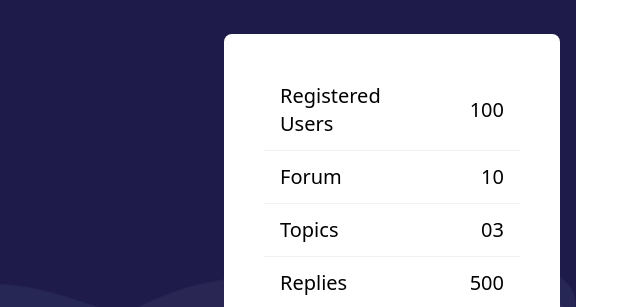
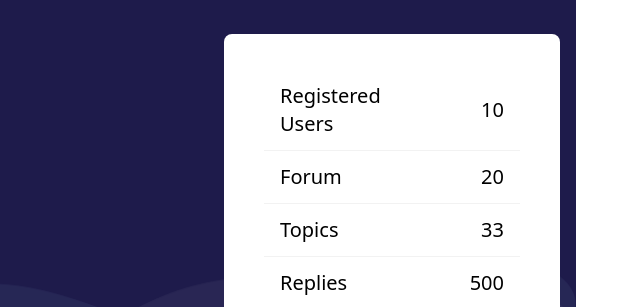
Before and after one commit to ZakiaSultana4/Zetro-Forum_B8A6, a plain HTML site: page index.html in a window 1280 px wide. Shown: the part 218-525 px from the top of the page, 640-1280 px from the left. Drawn offline with nearby package versions, Linux system fonts and the light colour scheme; no server answers.

```diff
--- a/index.html
+++ b/index.html
@@ -97,15 +97,15 @@
                                 <tbody class="*:text-color1/80 *:font-medium lg:*:text-lg xl:*:text-xl">
                                     <tr class="hover">
                                         <td colspan="2">Registered Users</td>
-                                        <td class="text-right">100</td>
+                                        <td class="text-right">10</td>
                                     </tr>
                                     <tr class="hover">
                                         <td colspan="2">Forum</td>
-                                        <td class="text-right">10</td>
+                                        <td class="text-right">20</td>
                                     </tr>
                                     <tr class="hover">
                                         <td colspan="2">Topics</td>
-                                        <td class="text-right">03</td>
+                                        <td class="text-right">33</td>
                                     </tr>
                                     <tr class="hover">
                                         <td colspan="2">Replies</td>
```
